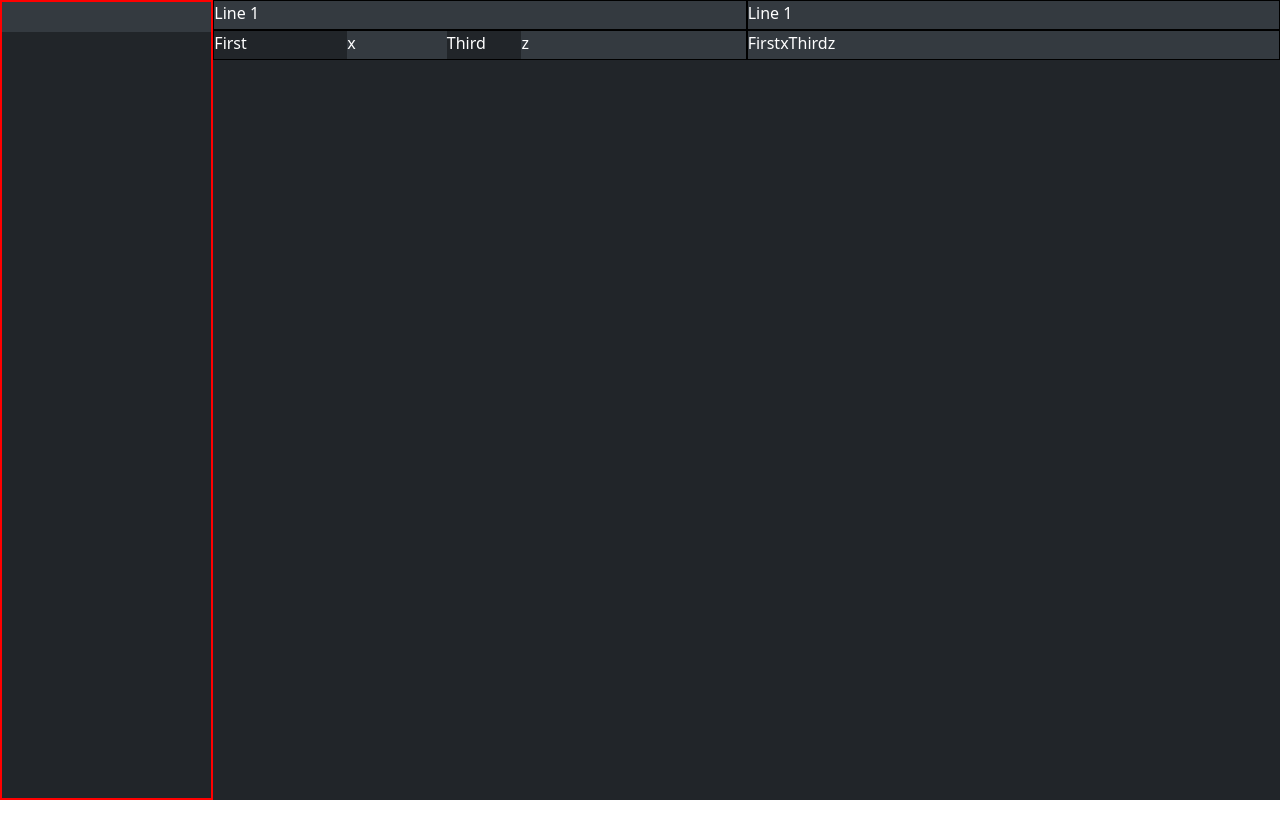
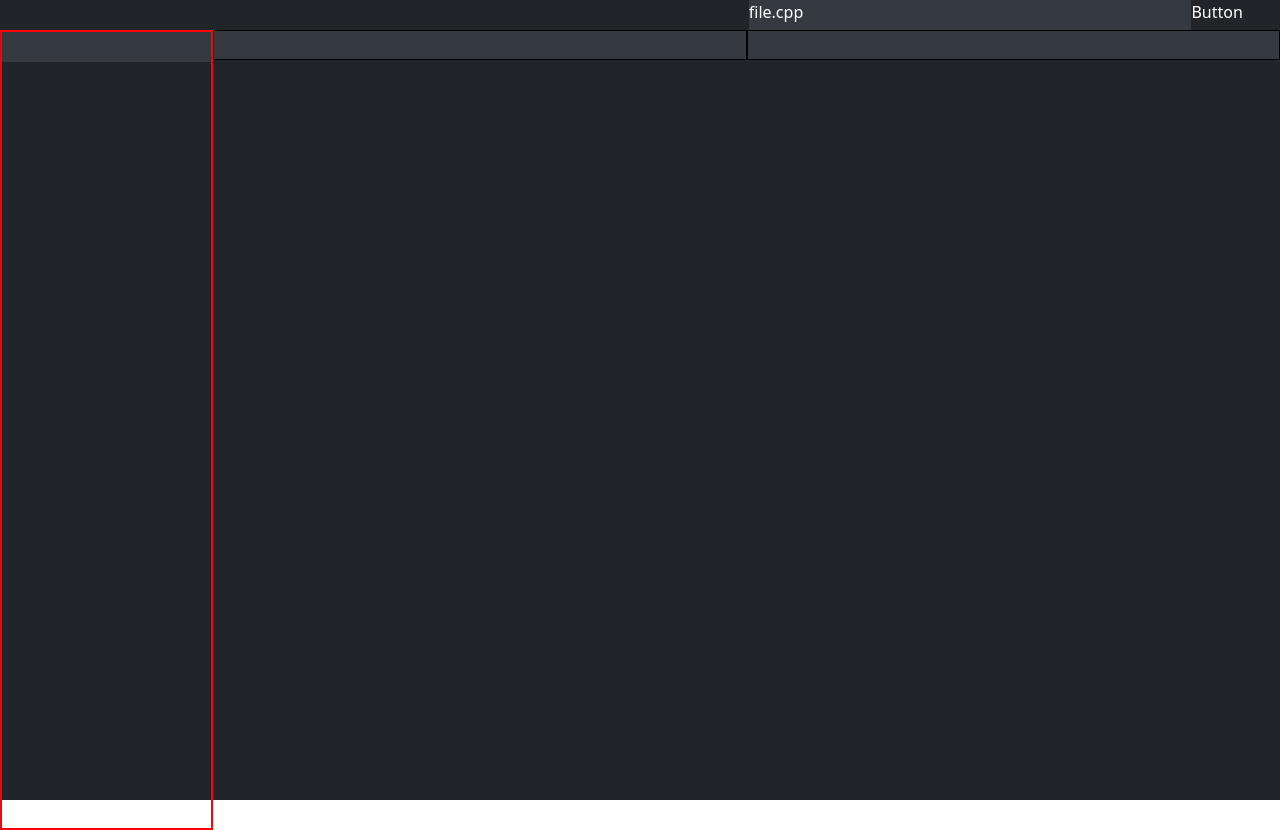
Before and after one commit to lbrennaman/IndependentStudy, a React (Vite) app in the folder TestApp/: page / in a window 1280 px wide. Before the commit the page ends 800 px from the top, so only its background shows below. Built offline with nearby package versions, Linux system fonts and the light colour scheme.

Commit message:
Added FileWriter as a way to write the contents of the editor lines to a file.

```diff
--- a/TestApp/index.html
+++ b/TestApp/index.html
@@ -14,7 +14,7 @@
   </head>
   <body>
       <!-- Body container -->
-    <main id="MainViewController" class="container-fluid bg-dark text-white" style="height: 100vh;">
+    <main id="MainViewController" class="container-fluid bg-dark text-white p-0 m-0" style="height: 100vh;">
     </main>
   </body>
 
--- /dev/null
+++ b/TestApp/src/FileWriter.jsx
@@ -0,0 +1,28 @@
+import { useState, useEffect } from 'react';
+
+import UserInput from './UserInput';
+
+export function FileWriter(properties) {
+    const [value, updateValue] = useState("file.cpp");
+
+    return(
+        <div className={"container-fluid p-0 m-0"} style={{height: '100%', width: '100%'}}>
+            <div className={"row mh-100 p-0 m-0"} style={{height: '100%', width: '100%', overflow: 'hidden'}}>
+                <div className={"d-flex col-10 p-0 m-0"} style={{height: '100%'}}>
+                    <UserInput
+                        value={value}
+                        index={0}
+                        updateValue={updateValue}
+                        updateIndex={() => { return null }}
+                        handleKeyDown={(event) => { if (event.key === 'Enter') { event.preventDefault() } }}
+                    />
+                </div>
+                <div className={"d-flex col-2 p-0 m-0"} style={{height: '100%'}}>
+                    {"Button"}
+                </div>
+            </div>
+        </div>
+    );
+}
+
+export default FileWriter;
--- a/TestApp/src/Search.jsx
+++ b/TestApp/src/Search.jsx
@@ -7,36 +7,49 @@ const SearchBlocks = [
     {type: ['include'], array: ['#include<', '', '>']},
     {type: ['using'], array: ['using namespace ', '', ';']},
 
+    {type: ['0'], array: ['', '', ';']},
+    {type: ['0'], array: ['', '', ' = ', '', ';']},
+    {type: ['0'], array: ['', '', ' += ', '', ';']},
+    {type: ['0'], array: ['', '', ' -= ', '', ';']},
+    {type: ['0'], array: ['', '', ' *= ', '', ';']},
+    {type: ['0'], array: ['', '', ' /= ', '', ';']},
+
+    {type: ['int'], array: ['int ', '', ';']},
     {type: ['int'], array: ['int ', '', ' = ', '', ';']},
     {type: ['int'], array: ['int ', '', ' += ', '', ';']},
     {type: ['int'], array: ['int ', '', ' -= ', '', ';']},
     {type: ['int'], array: ['int ', '', ' *= ', '', ';']},
     {type: ['int'], array: ['int ', '', ' /= ', '', ';']},
 
+    {type: ['long'], array: ['long ', '', ';']},
     {type: ['long'], array: ['long ', '', ' = ', '', ';']},
     {type: ['long'], array: ['long ', '', ' += ', '', ';']},
     {type: ['long'], array: ['long ', '', ' -= ', '', ';']},
     {type: ['long'], array: ['long ', '', ' *= ', '', ';']},
     {type: ['long'], array: ['long ', '', ' /= ', '', ';']},
 
+    {type: ['char'], array: ['char ', '', ';']},
     {type: ['char'], array: ['char ', '', ' = ', '', ';']},
     {type: ['char'], array: ['char ', '', ' += ', '', ';']},
     {type: ['char'], array: ['char ', '', ' -= ', '', ';']},
     {type: ['char'], array: ['char ', '', ' *= ', '', ';']},
     {type: ['char'], array: ['char ', '', ' /= ', '', ';']},
 
+    {type: ['double'], array: ['double ', '', ';']},
     {type: ['double'], array: ['double ', '', ' = ', '', ';']},
     {type: ['double'], array: ['double ', '', ' += ', '', ';']},
     {type: ['double'], array: ['double ', '', ' -= ', '', ';']},
     {type: ['double'], array: ['double ', '', ' *= ', '', ';']},
     {type: ['double'], array: ['double ', '', ' /= ', '', ';']},
 
+    {type: ['float'], array: ['float ', '', ';']},
     {type: ['float'], array: ['float ', '', ' = ', '', ';']},
     {type: ['float'], array: ['float ', '', ' += ', '', ';']},
     {type: ['float'], array: ['float ', '', ' -= ', '', ';']},
     {type: ['float'], array: ['float ', '', ' *= ', '', ';']},
     {type: ['float'], array: ['float ', '', ' /= ', '', ';']},
 
+    {type: ['string'], array: ['string ', '', ';']},
     {type: ['string'], array: ['string ', '', ' = ', '', ';']},
     {type: ['string'], array: ['string ', '', ' += ', '', ';']},
     {type: ['string'], array: ['string ', '', ' -= ', '', ';']},
--- a/TestApp/src/main.jsx
+++ b/TestApp/src/main.jsx
@@ -8,7 +8,7 @@ import DragZone from './DragZone';
 import Workspace from './Workspace';
 import UserInput from './UserInput';
 import Block from './Block';
-
+import FileWriter from './FileWriter';
 
 // Build the main view controller
 function MainView(properties) {
@@ -21,7 +21,7 @@ function MainView(properties) {
     const [input, updateInput] = useState("");                                          // DragZone/BlockZone current textarea input of block in focus
     const [file, updateFile] = useState(null);                                          // Current file to read from/write to
     const [blockValues, updateBlockValues] = useState(null);
-    const [bzValues, updateBZValues] = useState([{type: UserInput, value: "Line 1"}, {type: Block, value: ["First", "x", "Third", "z"]}]);
+    const [bzValues, updateBZValues] = useState([{type: UserInput, value: ""}]);
 
     // The Workspace component holding the BlockZone and Editor
     const [workspace, updateWorkspace] = useState(
@@ -88,11 +88,27 @@ function MainView(properties) {
 
 
     return (
-        <div className={"row mh-100"} style={{height: '100%', overflow: 'hidden'}}>
-            <div className={"d-flex col-2 p-0 m-0"} style={{border: '2px solid red', height: '100%'}}>
-                {dragZone}
+        <div className={"container-fluid p-0 m-0"} style={{height: '100%', width: '100%'}}>
+            <div className={"row mh-100 p-0 m-0"} style={{height: '30px', overflow: 'hidden'}}>
+                <div className={"d-flex col-2 p-0 m-0"}  style={{height: '100%', width: '17%'}}>
+                </div>
+                <div className={"d-flex col-10 p-0 m-0"}  style={{height: '100%', width: '83%'}}>
+                    <div className={"row mh-100 p-0 m-0"} style={{height: '30px', width: '100%', overflow: 'hidden'}}>
+                        <div className={"d-flex col p-0 m-0"}  style={{height: '100%', width: '50%'}}>
+                        </div>
+                        <div className={"d-flex col p-0 m-0"}  style={{height: '100%', width: '50%'}}>
+                            {/* Use a button and a UserInput to write to a file. User input provides file name, button writes to file.*/}
+                            <FileWriter/>
+                        </div>
+                    </div>
+                </div>
             </div>
-            {workspace}
+            <div className={"row mh-100 p-0 m-0"} style={{height: '100%', overflow: 'hidden'}}>
+                <div className={"d-flex col-2 p-0 m-0"} style={{border: '2px solid red', height: '100%'}}>
+                    {dragZone}
+                </div>
+                {workspace}
+            </div>
         </div>
     )
 }
```
